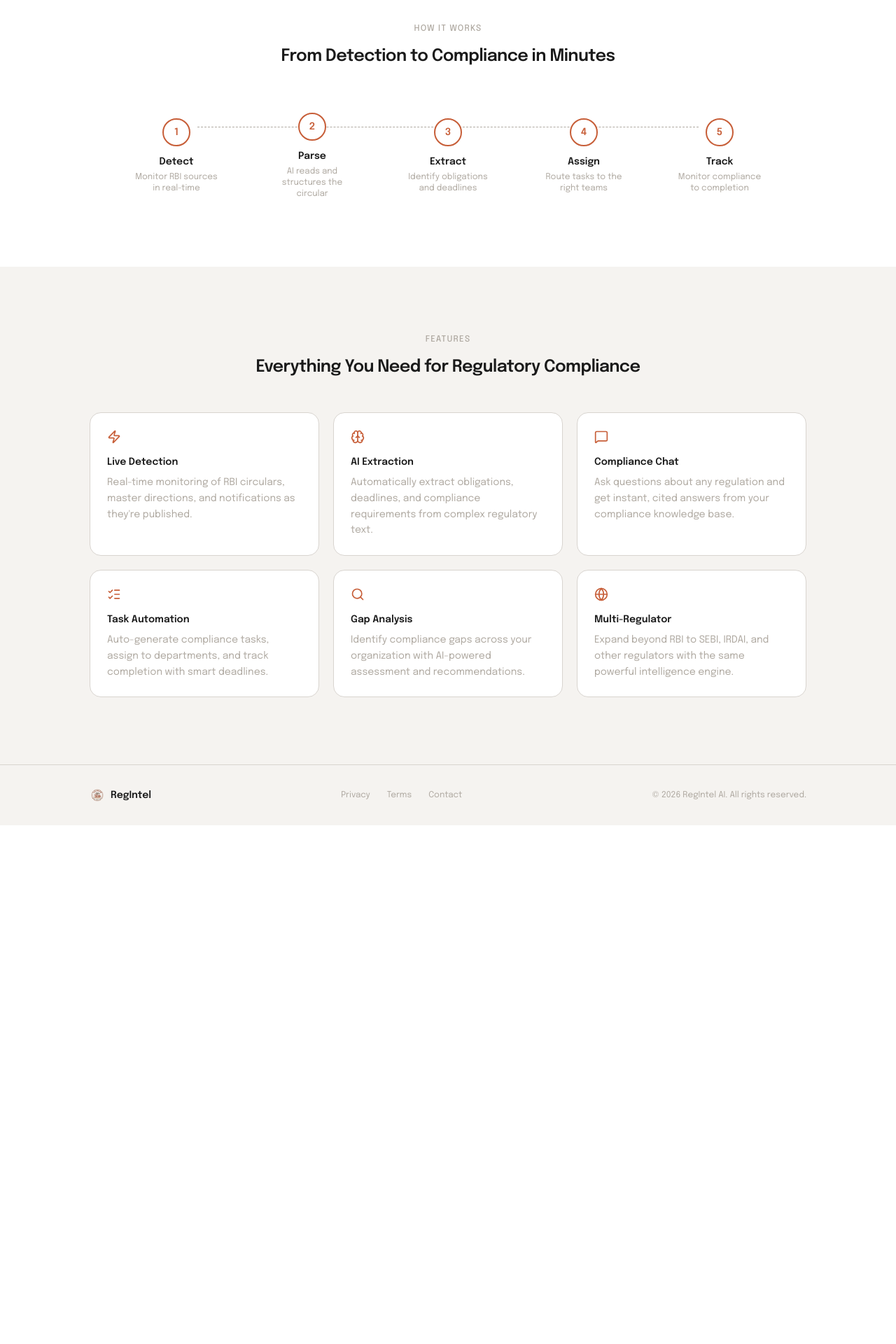
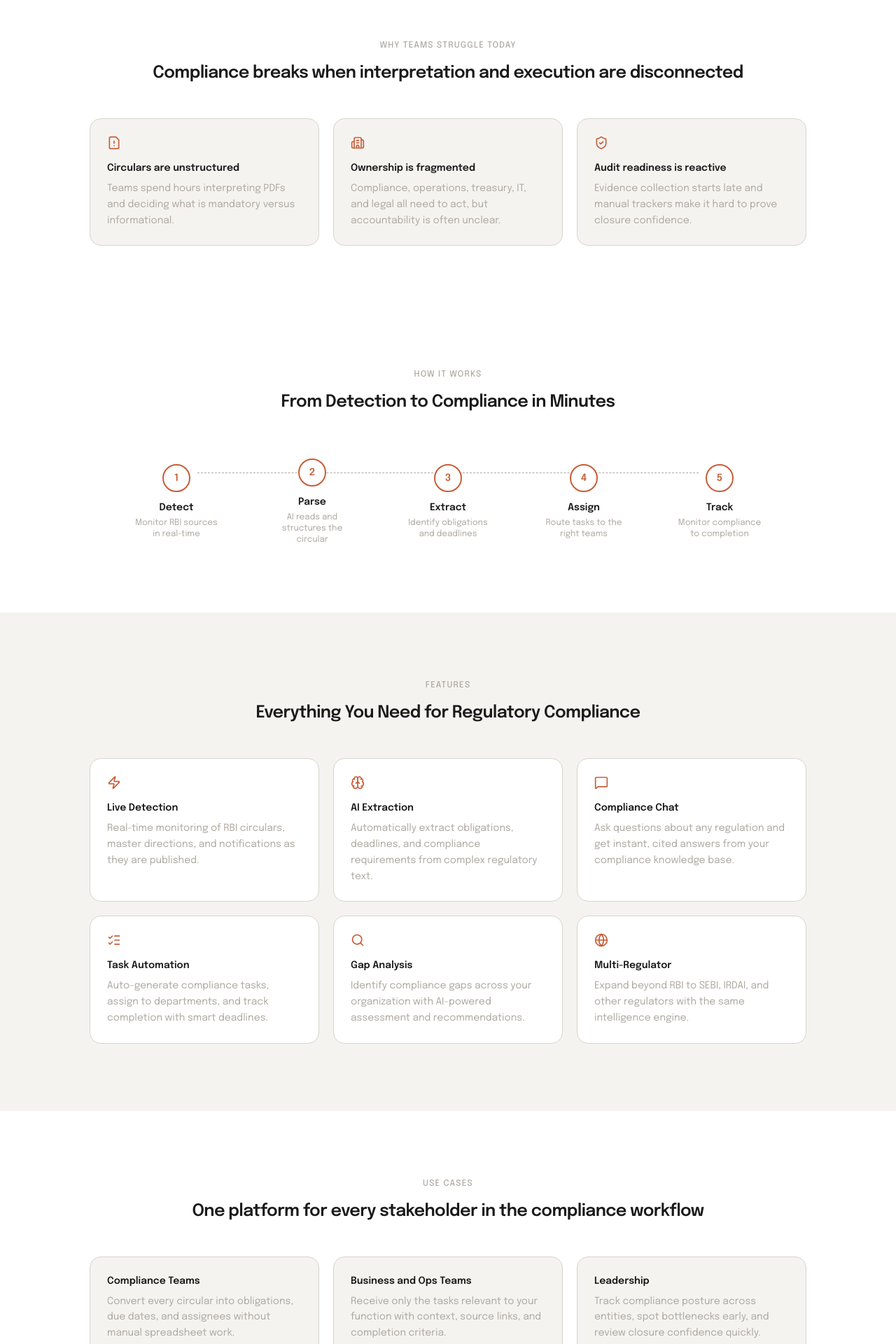
Before and after one commit to Team-CoreX-SIESGST/Paradox_2026, a Next.js app in the folder new_client/: page / in a window 1280 px wide. Shown: the part 880-2800 px from the top of the page at 70% size. Before the commit the page ends 2059 px from the top, so only its background shows below. Built offline with nearby package versions, Linux system fonts and the light colour scheme.

Commit message:
hdvdwkjsklc

```diff
--- a/new_client/src/components/LandingPage.jsx
+++ b/new_client/src/components/LandingPage.jsx
@@ -1,5 +1,8 @@
+'use client';
 import Link from "next/link";
 import Image from "next/image";
+import { useAuth } from "@/contexts/auth-context";
+
 import {
   Zap,
   Brain,
@@ -8,6 +11,10 @@ import {
   Search,
   Globe,
   ArrowRight,
+  LogOut,
+  ShieldCheck,
+  FileWarning,
+  Building2,
 } from "lucide-react";
 
 const stats = [
@@ -25,15 +32,86 @@ const steps = [
 ];
 
 const features = [
-  { icon: Zap, title: "Live Detection", desc: "Real-time monitoring of RBI circulars, master directions, and notifications as they're published." },
-  { icon: Brain, title: "AI Extraction", desc: "Automatically extract obligations, deadlines, and compliance requirements from complex regulatory text." },
-  { icon: MessageSquare, title: "Compliance Chat", desc: "Ask questions about any regulation and get instant, cited answers from your compliance knowledge base." },
-  { icon: ListChecks, title: "Task Automation", desc: "Auto-generate compliance tasks, assign to departments, and track completion with smart deadlines." },
-  { icon: Search, title: "Gap Analysis", desc: "Identify compliance gaps across your organization with AI-powered assessment and recommendations." },
-  { icon: Globe, title: "Multi-Regulator", desc: "Expand beyond RBI to SEBI, IRDAI, and other regulators with the same powerful intelligence engine." },
+  {
+    icon: Zap,
+    title: "Live Detection",
+    desc: "Real-time monitoring of RBI circulars, master directions, and notifications as they are published.",
+  },
+  {
+    icon: Brain,
+    title: "AI Extraction",
+    desc: "Automatically extract obligations, deadlines, and compliance requirements from complex regulatory text.",
+  },
+  {
+    icon: MessageSquare,
+    title: "Compliance Chat",
+    desc: "Ask questions about any regulation and get instant, cited answers from your compliance knowledge base.",
+  },
+  {
+    icon: ListChecks,
+    title: "Task Automation",
+    desc: "Auto-generate compliance tasks, assign to departments, and track completion with smart deadlines.",
+  },
+  {
+    icon: Search,
+    title: "Gap Analysis",
+    desc: "Identify compliance gaps across your organization with AI-powered assessment and recommendations.",
+  },
+  {
+    icon: Globe,
+    title: "Multi-Regulator",
+    desc: "Expand beyond RBI to SEBI, IRDAI, and other regulators with the same intelligence engine.",
+  },
+];
+
+const painPoints = [
+  {
+    icon: FileWarning,
+    title: "Circulars are unstructured",
+    desc: "Teams spend hours interpreting PDFs and deciding what is mandatory versus informational.",
+  },
+  {
+    icon: Building2,
+    title: "Ownership is fragmented",
+    desc: "Compliance, operations, treasury, IT, and legal all need to act, but accountability is often unclear.",
+  },
+  {
+    icon: ShieldCheck,
+    title: "Audit readiness is reactive",
+    desc: "Evidence collection starts late and manual trackers make it hard to prove closure confidence.",
+  },
+];
+
+const coverage = [
+  "RBI circulars and notifications",
+  "Master directions and updates",
+  "Internal SOP and policy mappings",
+  "Task-level ownership and due dates",
+  "Closure notes with evidence trails",
+  "Leadership compliance dashboard views",
+];
+
+const useCases = [
+  {
+    title: "Compliance Teams",
+    desc: "Convert every circular into obligations, due dates, and assignees without manual spreadsheet work.",
+  },
+  {
+    title: "Business and Ops Teams",
+    desc: "Receive only the tasks relevant to your function with context, source links, and completion criteria.",
+  },
+  {
+    title: "Leadership",
+    desc: "Track compliance posture across entities, spot bottlenecks early, and review closure confidence quickly.",
+  },
 ];
 
 export default function LandingPage() {
+  const { user, logout } = useAuth();
+  const displayName = user?.username || user?.name || user?.email || "User";
+  const displayEmail = user?.email || "";
+  const userInitial = displayName.slice(0, 1).toUpperCase();
+
   return (
     <div className="relative min-h-screen bg-pampas">
       <div
@@ -54,20 +132,57 @@ export default function LandingPage() {
             <Image src="/logo14.png" alt="RegIntel logo" width={28} height={28} className="rounded-sm" />
             <span className="text-lg font-semibold text-foreground tracking-tight">RegIntel</span>
           </div>
+
           <nav className="hidden md:flex items-center gap-8">
             <a href="#features" className="text-sm text-cloudy hover:text-foreground transition-colors duration-150">Features</a>
             <a href="#how-it-works" className="text-sm text-cloudy hover:text-foreground transition-colors duration-150">How It Works</a>
+            <a href="#use-cases" className="text-sm text-cloudy hover:text-foreground transition-colors duration-150">Use Cases</a>
             <a href="#pricing" className="text-sm text-cloudy hover:text-foreground transition-colors duration-150">Pricing</a>
+            <Link href="/dashboard" className="text-sm text-cloudy hover:text-foreground transition-colors duration-150">Dasboard</Link>
           </nav>
+
+          {user ? (
+            <div className="flex items-center gap-2">
               <Link
                 href="/chat"
+                className="hidden sm:flex items-center gap-2 rounded-full border border-border-subtle bg-background px-2.5 py-1.5 hover:border-crail/50 transition-colors duration-150"
+              >
+                <span className="flex h-7 w-7 items-center justify-center rounded-full bg-crail text-xs font-semibold text-white">
+                  {userInitial}
+                </span>
+                <span className="max-w-[180px] truncate text-xs text-foreground">
+                  {displayEmail || displayName}
+                </span>
+              </Link>
+              <button
+                type="button"
+                onClick={logout}
+                className="inline-flex items-center gap-1.5 rounded-md border border-border-subtle bg-background px-3 py-2 text-sm font-medium text-foreground hover:border-crail/50 transition-colors duration-150"
+              >
+                <LogOut className="h-4 w-4" />
+                <span className="hidden sm:inline">Logout</span>
+              </button>
+            </div>
+          ) : (
+            <div className="flex items-center gap-2">
+              <Link
+                href="/login"
+                className="border border-border-subtle bg-white text-foreground text-sm font-medium px-4 py-2 rounded-md hover:bg-pampas transition-colors duration-150"
+              >
+                Login
+              </Link>
+              <Link
+                href="/signup"
                 className="bg-crail text-white text-sm font-medium px-4 py-2 rounded-md hover:bg-[#A8502F] transition-colors duration-150"
               >
                 Get Early Access
               </Link>
             </div>
+          )}
+        </div>
       </header>
 
+      <main className="pt-16">
         <section className="py-32 px-6">
           <div className="max-w-3xl mx-auto text-center">
             <div className="inline-block border border-cloudy text-cloudy text-xs px-3 py-1 rounded-full mb-6">
@@ -78,10 +193,10 @@ export default function LandingPage() {
               <br />
               Every RBI Circular.
             </h1>
-          <p className="text-base text-cloudy max-w-md mx-auto mb-10">
-            AI-powered platform that monitors, analyzes, and converts RBI regulations into actionable compliance tasks - automatically.
+            <p className="text-base text-cloudy max-w-2xl mx-auto mb-10">
+              RegIntel continuously monitors regulatory updates, understands impact on your organization, and turns circulars into owned, trackable action plans.
             </p>
-          <div className="flex items-center justify-center gap-4">
+            <div className="flex flex-wrap items-center justify-center gap-4">
               <Link
                 href="/signup"
                 className="flex items-center gap-2 bg-crail text-white text-sm font-medium px-6 py-3 rounded-md hover:bg-[#A8502F] transition-colors duration-150"
@@ -100,13 +215,33 @@ export default function LandingPage() {
         </section>
 
         <section className="py-12 px-6">
-        <div className="max-w-3xl mx-auto flex items-center justify-center divide-x divide-cloudy/40">
+          <div className="max-w-3xl mx-auto flex flex-wrap items-center justify-center gap-y-6 divide-x divide-cloudy/40">
             {stats.map((stat) => (
               <div key={stat.label} className="px-8 text-center">
                 <p className="text-xl font-semibold text-crail">{stat.value}</p>
                 <p className="text-xs text-cloudy mt-1">{stat.label}</p>
               </div>
             ))}
+          </div>
+        </section>
+
+        <section className="bg-background py-20 px-6">
+          <div className="max-w-5xl mx-auto">
+            <p className="text-xs font-medium tracking-widest text-cloudy uppercase mb-4 text-center">
+              Why Teams Struggle Today
+            </p>
+            <h2 className="text-2xl font-semibold text-foreground text-center mb-12 tracking-tight">
+              Compliance breaks when interpretation and execution are disconnected
+            </h2>
+            <div className="grid grid-cols-1 md:grid-cols-3 gap-5">
+              {painPoints.map((item) => (
+                <div key={item.title} className="bg-pampas border border-border-subtle rounded-xl p-6">
+                  <item.icon className="h-5 w-5 text-crail mb-4" />
+                  <p className="text-sm font-semibold text-foreground mb-2">{item.title}</p>
+                  <p className="text-sm text-cloudy leading-relaxed">{item.desc}</p>
+                </div>
+              ))}
+            </div>
           </div>
         </section>
 
@@ -142,16 +277,82 @@ export default function LandingPage() {
               Everything You Need for Regulatory Compliance
             </h2>
             <div className="grid grid-cols-1 md:grid-cols-2 lg:grid-cols-3 gap-5">
-            {features.map((f) => (
-              <div key={f.title} className="bg-background border border-border-subtle rounded-xl p-6">
-                <f.icon className="h-5 w-5 text-crail mb-4" />
-                <p className="text-sm font-semibold text-foreground mb-2">{f.title}</p>
-                <p className="text-sm text-cloudy leading-relaxed">{f.desc}</p>
+              {features.map((item) => (
+                <div key={item.title} className="bg-background border border-border-subtle rounded-xl p-6">
+                  <item.icon className="h-5 w-5 text-crail mb-4" />
+                  <p className="text-sm font-semibold text-foreground mb-2">{item.title}</p>
+                  <p className="text-sm text-cloudy leading-relaxed">{item.desc}</p>
                 </div>
               ))}
             </div>
           </div>
         </section>
+
+        <section id="use-cases" className="bg-background py-24 px-6">
+          <div className="max-w-5xl mx-auto">
+            <p className="text-xs font-medium tracking-widest text-cloudy uppercase mb-4 text-center">
+              Use Cases
+            </p>
+            <h2 className="text-2xl font-semibold text-foreground text-center mb-12 tracking-tight">
+              One platform for every stakeholder in the compliance workflow
+            </h2>
+            <div className="grid grid-cols-1 md:grid-cols-3 gap-5">
+              {useCases.map((item) => (
+                <div key={item.title} className="rounded-xl border border-border-subtle bg-pampas p-6">
+                  <p className="text-sm font-semibold text-foreground mb-2">{item.title}</p>
+                  <p className="text-sm text-cloudy leading-relaxed">{item.desc}</p>
+                </div>
+              ))}
+            </div>
+          </div>
+        </section>
+
+        <section className="bg-pampas py-20 px-6">
+          <div className="max-w-5xl mx-auto rounded-2xl border border-border-subtle bg-background p-8 md:p-10">
+            <p className="text-xs font-medium tracking-widest text-cloudy uppercase mb-4">
+              Coverage
+            </p>
+            <h2 className="text-2xl font-semibold text-foreground tracking-tight mb-8">
+              Built for day-to-day RBI compliance operations
+            </h2>
+            <div className="grid grid-cols-1 sm:grid-cols-2 lg:grid-cols-3 gap-4">
+              {coverage.map((item) => (
+                <div key={item} className="rounded-lg border border-border-subtle bg-pampas px-4 py-3 text-sm text-foreground">
+                  {item}
+                </div>
+              ))}
+            </div>
+          </div>
+        </section>
+
+        <section id="pricing" className="bg-background py-24 px-6">
+          <div className="max-w-3xl mx-auto text-center">
+            <p className="text-xs font-medium tracking-widest text-cloudy uppercase mb-4">
+              Pricing
+            </p>
+            <h2 className="text-2xl font-semibold text-foreground tracking-tight mb-5">
+              Early access for regulated institutions
+            </h2>
+            <p className="text-sm text-cloudy max-w-xl mx-auto mb-8">
+              We are onboarding pilot partners and design collaborators. Share your compliance workflow and we will tailor setup, integrations, and rollout support.
+            </p>
+            <div className="flex flex-wrap items-center justify-center gap-3">
+              <Link
+                href="/signup"
+                className="bg-crail text-white text-sm font-medium px-6 py-3 rounded-md hover:bg-[#A8502F] transition-colors duration-150"
+              >
+                Join Early Access
+              </Link>
+              <Link
+                href="/chat"
+                className="bg-white border border-border-subtle text-foreground text-sm font-medium px-6 py-3 rounded-md hover:bg-pampas transition-colors duration-150"
+              >
+                Explore Product Chat
+              </Link>
+            </div>
+          </div>
+        </section>
+      </main>
 
       <footer className="bg-pampas border-t border-border-subtle py-8 px-6">
         <div className="max-w-5xl mx-auto flex flex-col md:flex-row items-center justify-between gap-4">
@@ -164,7 +365,7 @@ export default function LandingPage() {
             <a href="#" className="text-xs text-cloudy hover:text-foreground transition-colors duration-150">Terms</a>
             <a href="#" className="text-xs text-cloudy hover:text-foreground transition-colors duration-150">Contact</a>
           </div>
-          <p className="text-xs text-cloudy">© 2026 RegIntel AI. All rights reserved.</p>
+          <p className="text-xs text-cloudy">(c) 2026 RegIntel AI. All rights reserved.</p>
         </div>
       </footer>
       </div>
```
Lines whose indentation alone changed are shown as unchanged.
